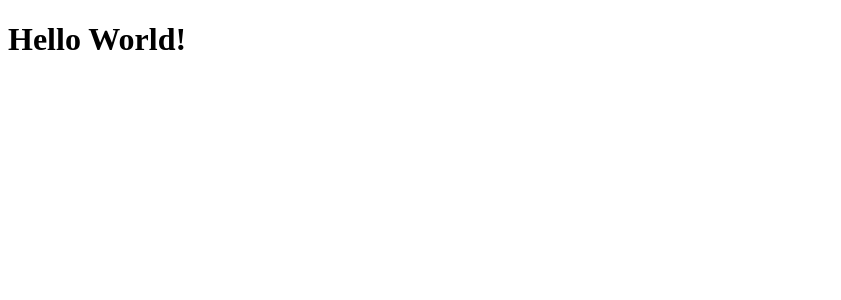
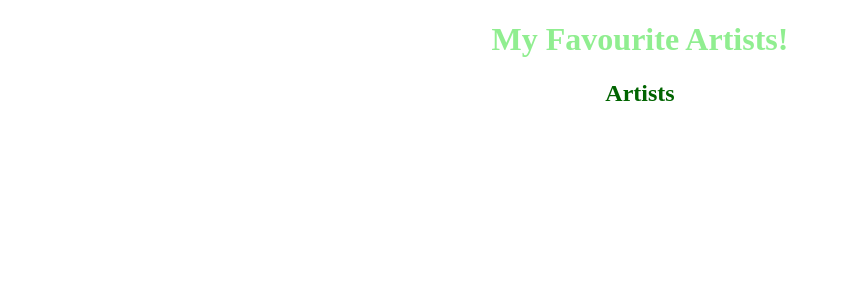
Before and after one commit to natbibi/belieber, a React app: page / in a window 1280 px wide. Shown: the top 300 px of the page, without its empty margins (0-841 px from the left). Built offline with nearby package versions, Linux system fonts and the light colour scheme.

Commit message:
add Artists function

```diff
--- a/src/App.js
+++ b/src/App.js
@@ -1,5 +1,15 @@
-import React from 'react'
+import React from 'react';
+import Artists from './Artists';
+import './App.css';
 
-const App = () => <h1>Hello World!</h1>
+function App () {
+   return (
+    <>
+    <h1>My Favourite Artists!</h1>
+    <Artists />
+    </>
+   )
+}
+
 
 export default App
--- /dev/null
+++ b/src/Artists.js
@@ -0,0 +1,5 @@
+import React from 'react'
+
+const Artists = () => <h2>Artists</h2>
+
+export default Artists
```
